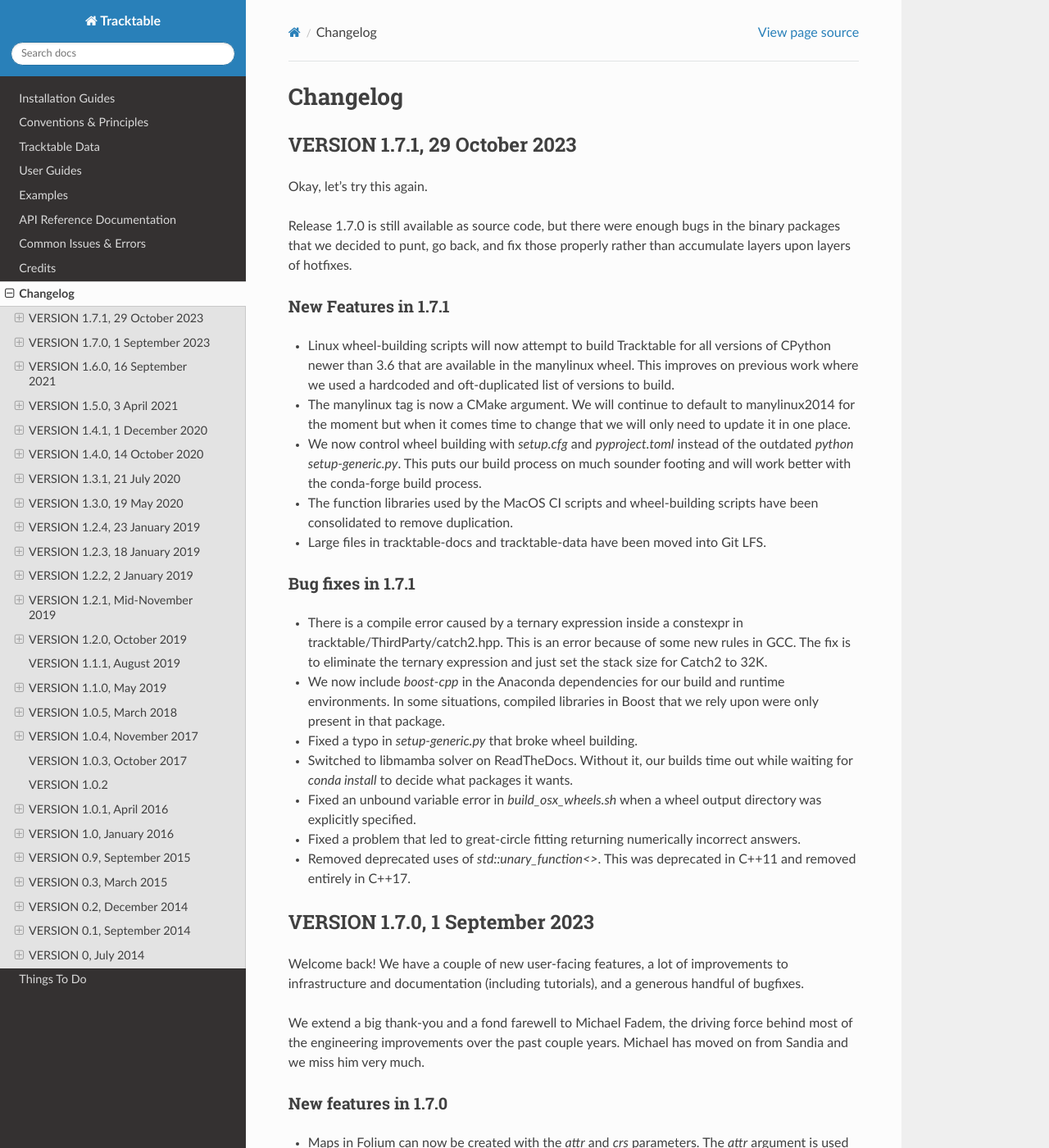
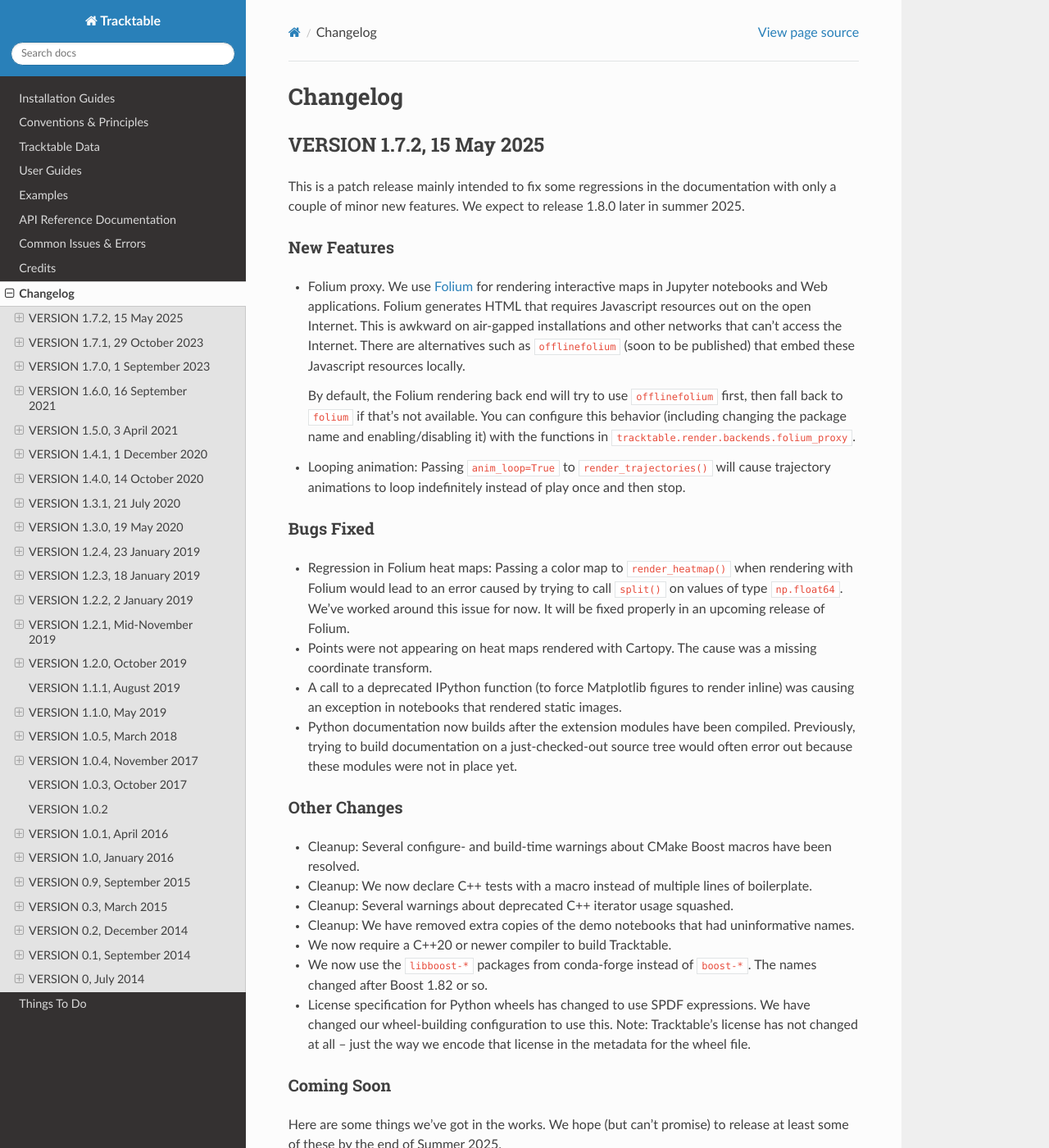
Before and after one commit to sandialabs/tracktable-docs, a Sphinx documentation site: the page built from Documentation/changelog.rst, in a window 1280 px wide and 1400 px high. Shown: the whole window at 82% size. Built offline with Sphinx 7.4.7 and the Read the Docs theme 3.1.0, drawn with Linux system fonts in a browser that asks for light colours; pages that are not in the unit, such as notebooks, are missing from menus; the version number could not be read and is left out; some of the changed text lies outside the part shown.

Commit message:
Update changelog.rst for 1.7.2
NOTE: This is out of sync with how we maintain the changelog and
release notes in the main repository.  What we call the change log
here is what we call the release notes in the main repository.

```diff
--- a/Documentation/changelog.rst
+++ b/Documentation/changelog.rst
@@ -3,6 +3,77 @@
 =========
 Changelog
 =========
+
+
+
+VERSION 1.7.2, 15 May 2025
+==========================
+
+This is a patch release mainly intended to fix some regressions in the
+documentation with only a couple of minor new features.  We expect to
+release 1.8.0 later in summer 2025.
+
+New Features
+------------
+
+- Folium proxy.  We use
+  `Folium <https://python-visualization.github.io/folium/latest/>`_
+  for rendering
+  interactive maps in Jupyter notebooks and Web applications.  Folium generates
+  HTML that requires Javascript resources out on the open Internet.  This is
+  awkward on air-gapped installations and other networks that can't access the
+  Internet.  There are alternatives such as ``offlinefolium`` (soon to be published)
+  that embed these Javascript resources locally.
+
+  By default, the Folium rendering back end will try to use ``offlinefolium`` first,
+  then fall back to ``folium`` if that's not available.  You can configure this
+  behavior (including changing the package name and enabling/disabling it) with
+  the functions in ``tracktable.render.backends.folium_proxy``.
+
+- Looping animation: Passing ``anim_loop=True`` to ``render_trajectories()`` will
+  cause trajectory animations to loop indefinitely instead of play once and then
+  stop.
+
+Bugs Fixed
+----------
+
+- Regression in Folium heat maps: Passing a color map to ``render_heatmap()`` when
+  rendering with Folium would lead to an error caused by trying to call ``split()``
+  on values of type ``np.float64``.  We've worked around this issue for now.  It
+  will be fixed properly in an upcoming release of Folium.
+
+- Points were not appearing on heat maps rendered with Cartopy.  The cause was
+  a missing coordinate transform.
+
+- A call to a deprecated IPython function (to force Matplotlib figures to render
+  inline) was causing an exception in notebooks that rendered static images.
+
+- Python documentation now builds after the extension modules have been
+  compiled.  Previously, trying to build documentation on a just-checked-out
+  source tree would often error out because these modules were not in place yet.
+
+
+Other Changes
+-------------
+
+- Cleanup: Several configure- and build-time warnings about CMake Boost macros have been resolved.
+- Cleanup: We now declare C++ tests with a macro instead of multiple lines of boilerplate.
+- Cleanup: Several warnings about deprecated C++ iterator usage squashed.
+- Cleanup: We have removed extra copies of the demo notebooks that had uninformative names.
+- We now require a C++20 or newer compiler to build Tracktable.
+- We now use the ``libboost-*`` packages from conda-forge instead of ``boost-*``. The names changed after Boost 1.82 or so.
+- License specification for Python wheels has changed to use SPDF expressions. We have changed our wheel-building configuration to use this.  Note: Tracktable's license has not changed at all -- just the way we encode that license in the metadata for the wheel file.
+
+
+Coming Soon
+-----------
+
+Here are some things we've got in the works.  We hope (but can't promise) to release at least some of these by the end of Summer 2025.
+
+- GeoJSON reader/writer for trajectories.
+- New data structure for trajectories that will use about 3x less memory.
+- New trajectory assembler that can operate in streaming mode and fix minor issues with out-of-order points.
+- Point reader adapter to read points from a Pandas DataFrame.
 
 
 VERSION 1.7.1, 29 October 2023
```
